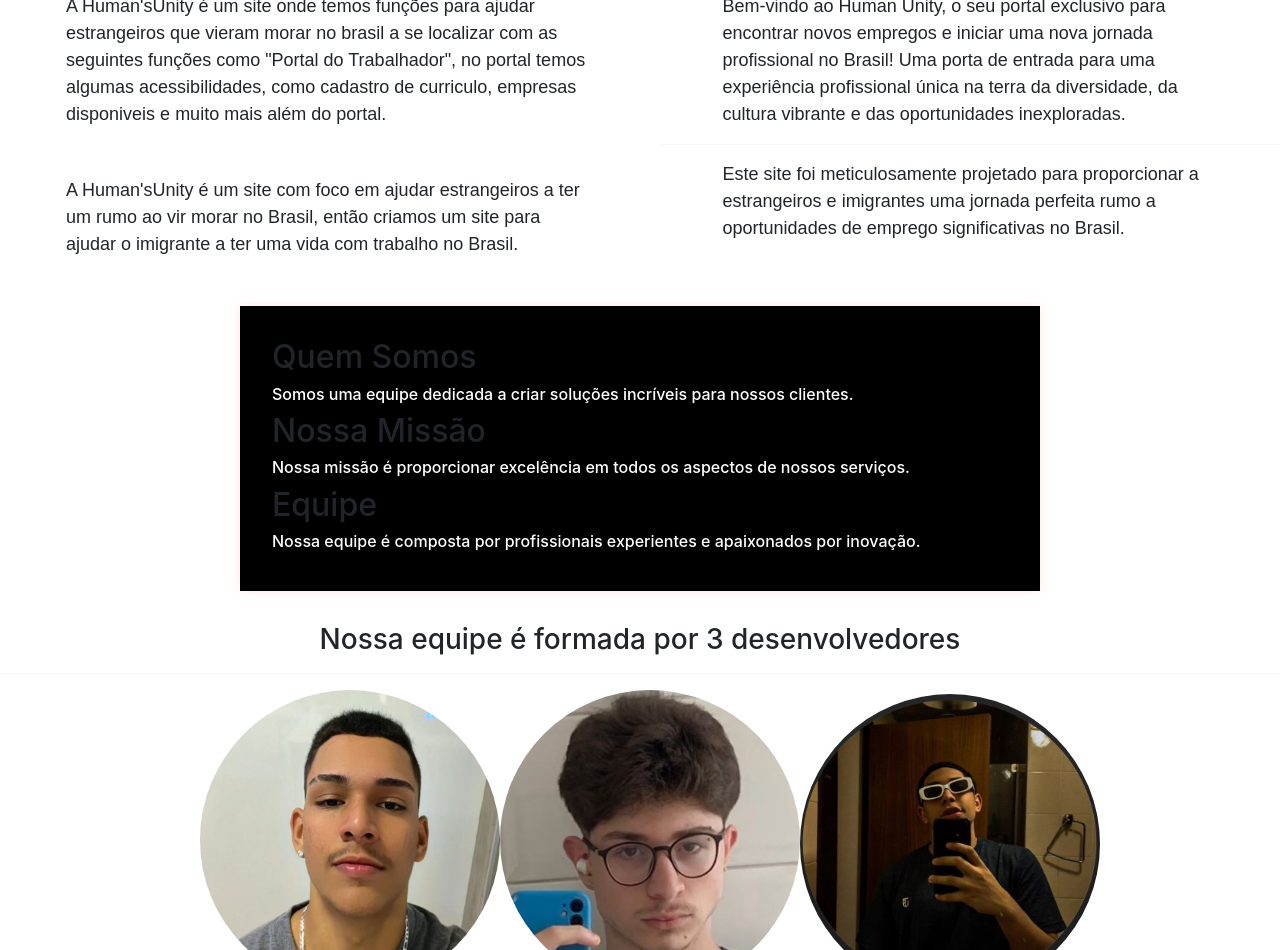
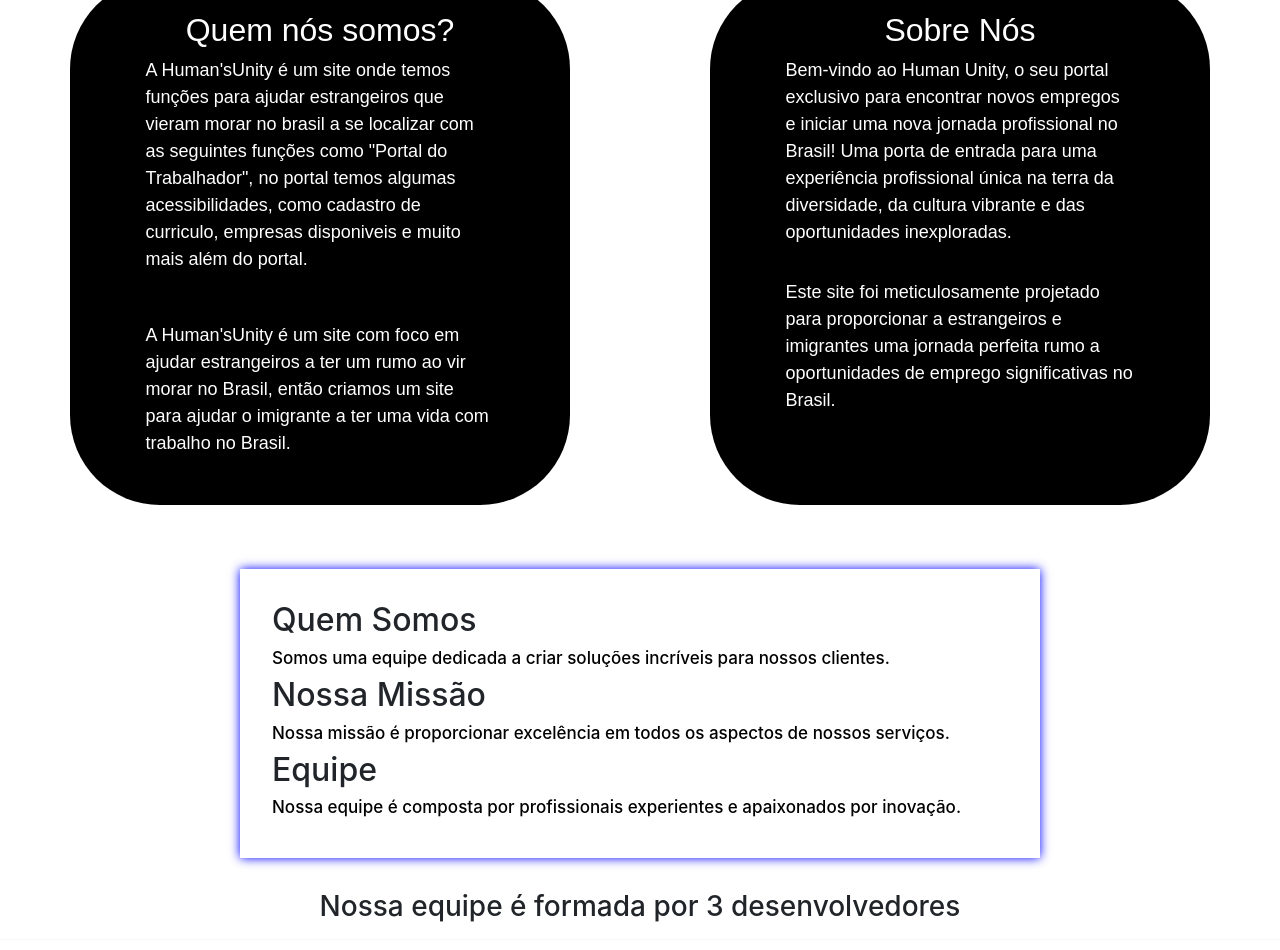
Before and after one commit to Gamabg/Futurefast, a plain HTML site: page pags/sobre.html in a window 1280 px wide. Shown: the part 708-1658 px from the top of the page. Drawn offline with nearby package versions, Linux system fonts and the light colour scheme.

Commit message:
Atualizado

```diff
--- a/pags/sobre.html
+++ b/pags/sobre.html
@@ -57,7 +57,8 @@
   <img src="../imagens/logoo.png" alt="logo2" class="logo2">
 
   <div class="paidetodos">
-    <div class="peganomeuovo">
+    <section class="sec2" style="background-color:#000000; border-radius: 90px; width: 500px;">
+    <div class="peganomeuovo" style="color: #ffffff;">
       <h2 style="justify-content: center; display: flex;">Quem nós somos?</h2>
       <p style="padding-left: 10%; padding-right: 10%; font-size: 18px; align-items: center;">
         A Human'sUnity é um site onde temos funções para ajudar estrangeiros que vieram morar no brasil a se localizar
@@ -71,9 +72,10 @@
         para ajudar o imigrante a ter uma vida com trabalho no Brasil.
       </p>
     </div>
+  </section>
 
-
-    <div class="peganomeusaco">
+    <section class="sec2" style="background-color:#000000; border-radius: 90px; width: 500px;">
+      <div class="peganomeusaco" style="color: #ffffff;">
         <h2 style="justify-content: center; display: flex;">Sobre Nós</h2>
         <p style="padding-left: 10%; padding-right: 10%; font-size: 18px; align-items: center;">
           Bem-vindo ao Human Unity, o seu portal exclusivo para encontrar novos empregos e iniciar uma nova jornada
@@ -87,29 +89,38 @@
         </p>
       </div>
     </div>
-  <section>
+
+  <section class="sec4" style="background-color: #ffffff;">
     <h2>Quem Somos</h2>
-    <h6>Somos uma equipe dedicada a criar soluções incríveis para nossos clientes.</h6>
+    <h6 style="color: #000000;">Somos uma equipe dedicada a criar soluções incríveis para nossos clientes.</h6>
 
     <h2>Nossa Missão</h2>
-    <h6>Nossa missão é proporcionar excelência em todos os aspectos de nossos serviços.</h6>
+    <h6 style="color: #000000;">Nossa missão é proporcionar excelência em todos os aspectos de nossos serviços.</h6>
 
     <h2>Equipe</h2>
-    <h6>Nossa equipe é composta por profissionais experientes e apaixonados por inovação.</h6>
+    <h6 style="color: #000000;">Nossa equipe é composta por profissionais experientes e apaixonados por inovação.</h6>
   </section>
 
   <!--SECTION-->
   <style>
-    section {
+    .sec4 {
       max-width: 800px;
       margin: 2em auto;
       padding: 2em;
       background-color: #000000;
-      box-shadow: 0 0 10px rgba(255, 6, 6, 0.1);
+      box-shadow: 0 0 10px blue;
+    }
+
+    .sec2 {
+      max-width: 800px;
+      margin: 2em auto;
+      padding: 2em;
+      background-color: #000000;
     }
 
     h,
     h6 {
+      font-size: 17px;
       color: #ffffff;
     }
   </style>
@@ -133,7 +144,7 @@
 
       <div class="kauan" style="display:flex; flex-direction:column; align-items:center;">
         <img src="../imagens/lebron.jpeg" alt="" width="300px" height="300px" style="border-radius: 180px;">
-        <p>Kauan dos Santos</p>
+        <p style="font-family:arial; font-size:22px;">Kauan dos Santos</p>
         <p>programer</p>
       </div>
     </div>
@@ -163,7 +174,7 @@
         <div class="container">
           <div class="row">
             <div class="col-12" style="display: flex; justify-content: center;">
-              <p>© All Rights Reserved by <a href="#">Human'sUnity<i class="fa fa-love"></i></a></p>
+              <p style="color: #ffffff;">© All Rights Reserved by <a href="#" style="color: #ffffff;">Human'sUnity<i class="fa fa-love"></i></a></p>
             </div>
           </div>
         </div>
```
Lines whose indentation alone changed are shown as unchanged.
